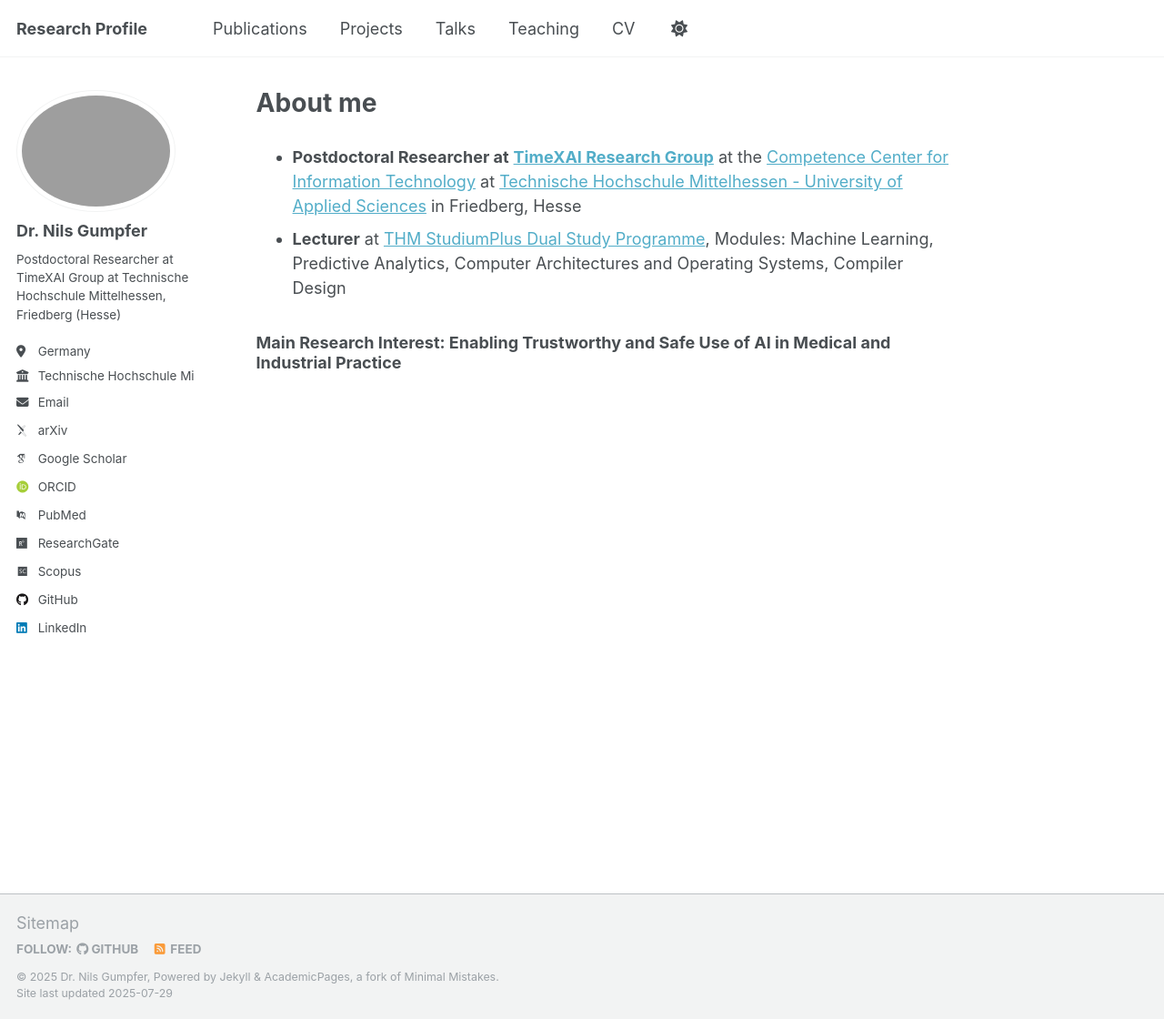
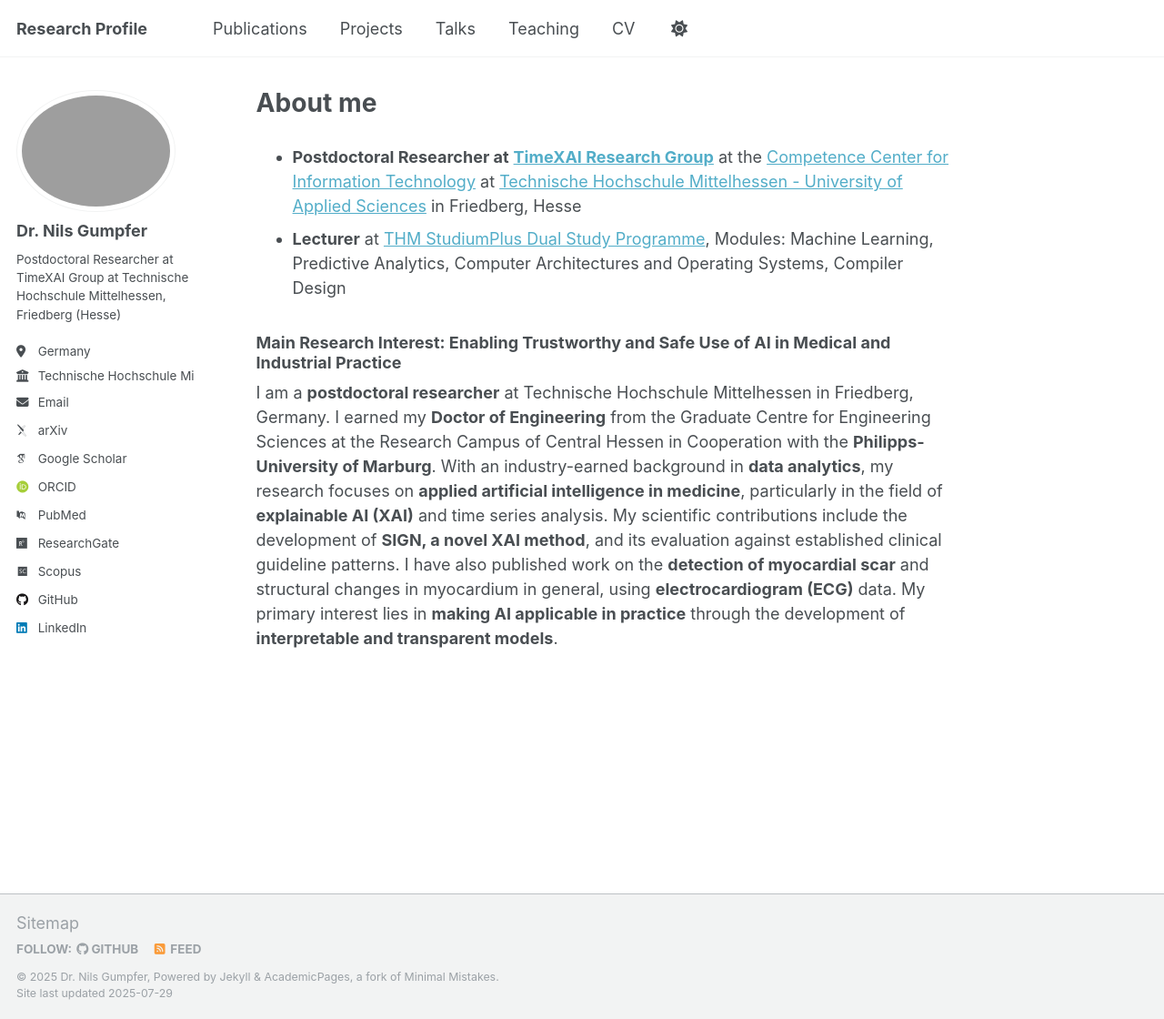
Before and after one commit to nilsgumpfer/nilsgumpfer.github.io, a Jekyll site: the page built from _pages/about.md, in a window 1280 px wide and 1120 px high. Shown: the whole window at 91% size. Built offline with Jekyll 4.4.1, drawn with Linux system fonts in a browser that asks for light colours; some web fonts are replaced; a script that is not in the unit is left out.

Commit message:
2025-07-28_18:44:38

```diff
--- a/_pages/about.md
+++ b/_pages/about.md
@@ -12,3 +12,5 @@ redirect_from:
 - **Lecturer** at [THM StudiumPlus Dual Study Programme](https://studiumplus.de/kontakte/nils-gumpfer-10039/), Modules: Machine Learning, Predictive Analytics, Computer Architectures and Operating Systems, Compiler Design
 
 ### **Main Research Interest: Enabling Trustworthy and Safe Use of AI in Medical and Industrial Practice**
+
+I am a **postdoctoral researcher** at Technische Hochschule Mittelhessen in Friedberg, Germany. I earned my **Doctor of Engineering** from the Graduate Centre for Engineering Sciences at the Research Campus of Central Hessen in Cooperation with the **Philipps-University of Marburg**. With an industry-earned background in **data analytics**, my research focuses on **applied artificial intelligence in medicine**, particularly in the field of **explainable AI (XAI)** and time series analysis. My scientific contributions include the development of **SIGN, a novel XAI method**, and its evaluation against established clinical guideline patterns. I have also published work on the **detection of myocardial scar** and structural changes in myocardium in general, using **electrocardiogram (ECG)** data. My primary interest lies in **making AI applicable in practice** through the development of **interpretable and transparent models**.
```
